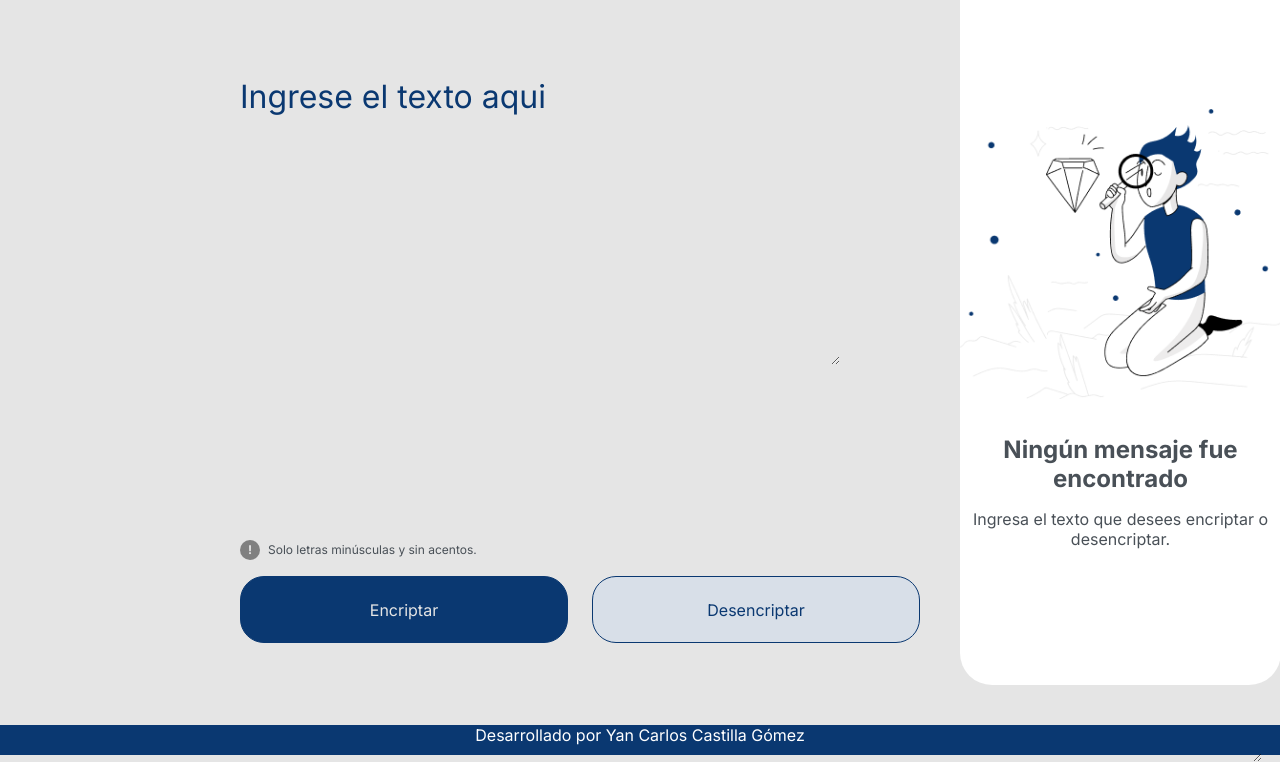
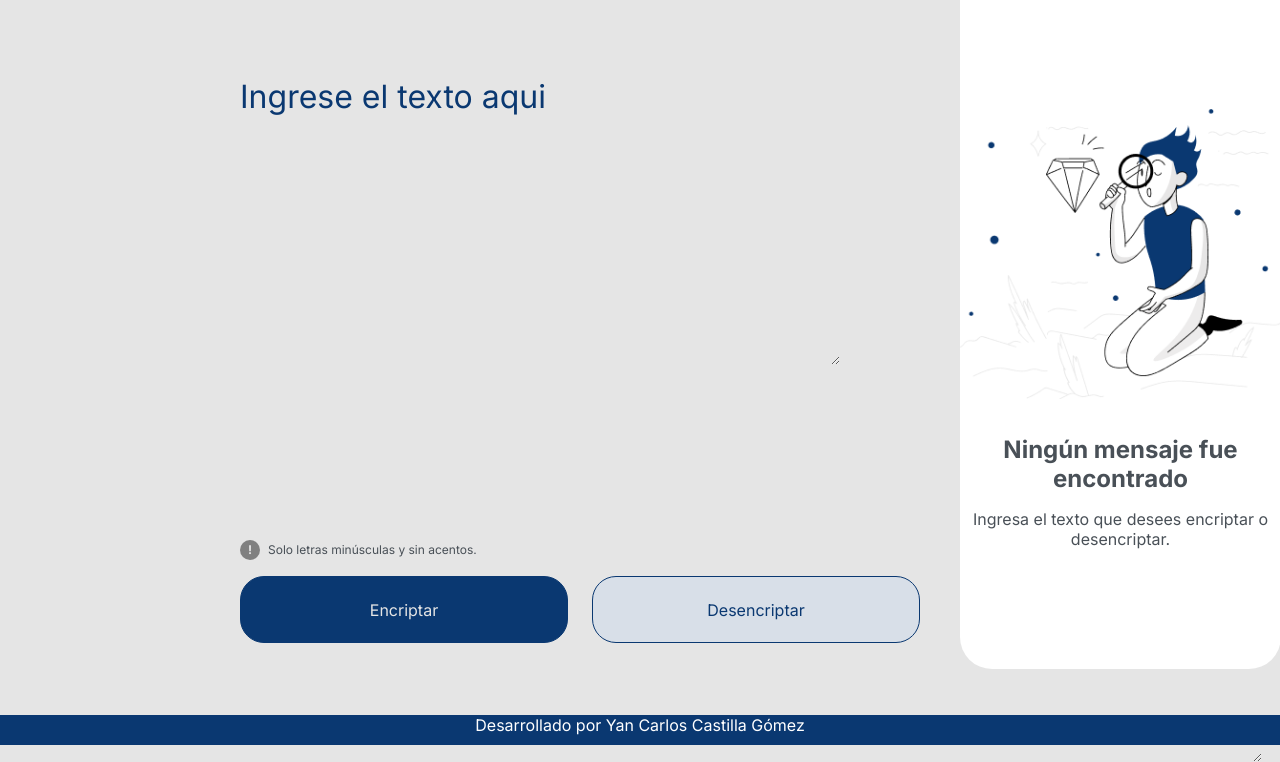
Before and after one commit to yan200209/Alura-Challenge, a plain HTML site: page index.html in a window 1280 px wide. Shown: the part 91-853 px from the top of the page. Drawn offline with Linux system fonts and the light colour scheme.

Commit message:
Mejora de Responsividad

```diff
--- a/style/style.css
+++ b/style/style.css
@@ -116,8 +116,8 @@ body{
 }
 
 .Challenge_Salida{
-    width: 25.8vw; /*336*/
-    height: 92vh; /*944*/
+    width: calc(336px + (100vw - 1024px)); /*25.8vw; 336*/
+    height: calc(944px + (100vh - 1024px));/*92vh; 944*/
     margin: 40px 40px 40px 40px;
     position: relative;
     background-color: var(--Color);
```
